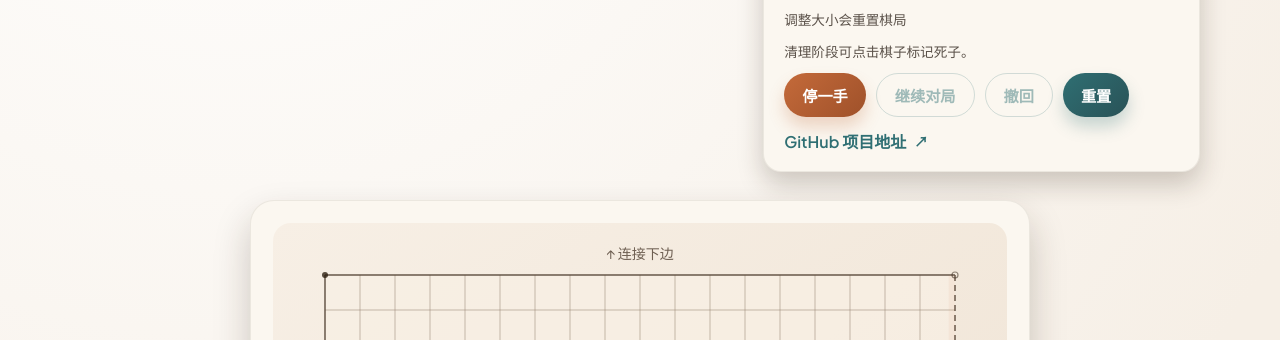
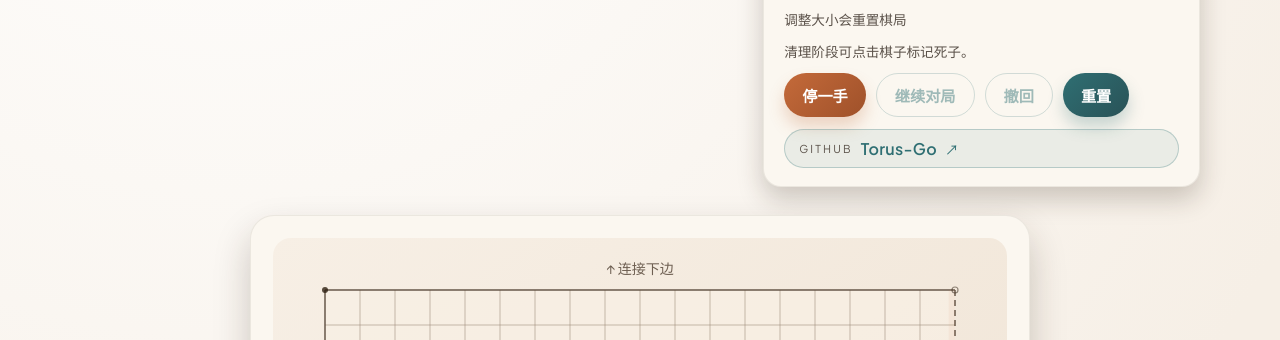
Before and after one commit to EmptyEmeraldTablet/Torus-Go, a website built with Vite: page index.html in a window 1280 px wide. Shown: the part 460-800 px from the top of the page. Built offline with nearby package versions, Linux system fonts and the light colour scheme; a web font is replaced by a local one.

Commit message:
Update project links

```diff
--- a/index.html
+++ b/index.html
@@ -78,11 +78,12 @@
             </div>
             <a
               class="project-link"
-              href="https://github.com/EmptyEmeraldTablet/Torus-Gomoku"
+              href="https://github.com/EmptyEmeraldTablet/Torus-Go"
               target="_blank"
               rel="noopener"
             >
-              GitHub 项目地址
+              <span class="project-link__badge">GitHub</span>
+              <span class="project-link__text">Torus-Go</span>
             </a>
           </div>
         </div>
--- a/src/style.css
+++ b/src/style.css
@@ -239,16 +239,31 @@ body::before {
 
 .project-link {
   color: var(--accent);
-  font-weight: 600;
   text-decoration: none;
   display: inline-flex;
   align-items: center;
   gap: 8px;
+  padding: 8px 14px;
+  border-radius: 999px;
+  border: 1px solid rgba(47, 111, 115, 0.28);
+  background: rgba(47, 111, 115, 0.08);
 }
 
 .project-link::after {
   content: "↗";
   font-size: 0.85em;
+}
+
+.project-link__badge {
+  font-size: 0.68rem;
+  letter-spacing: 0.2em;
+  text-transform: uppercase;
+  color: var(--muted);
+}
+
+.project-link__text {
+  font-weight: 700;
+  letter-spacing: 0.02em;
 }
 
 .project-link:hover {
```
Also changed, not shown: README.md.
